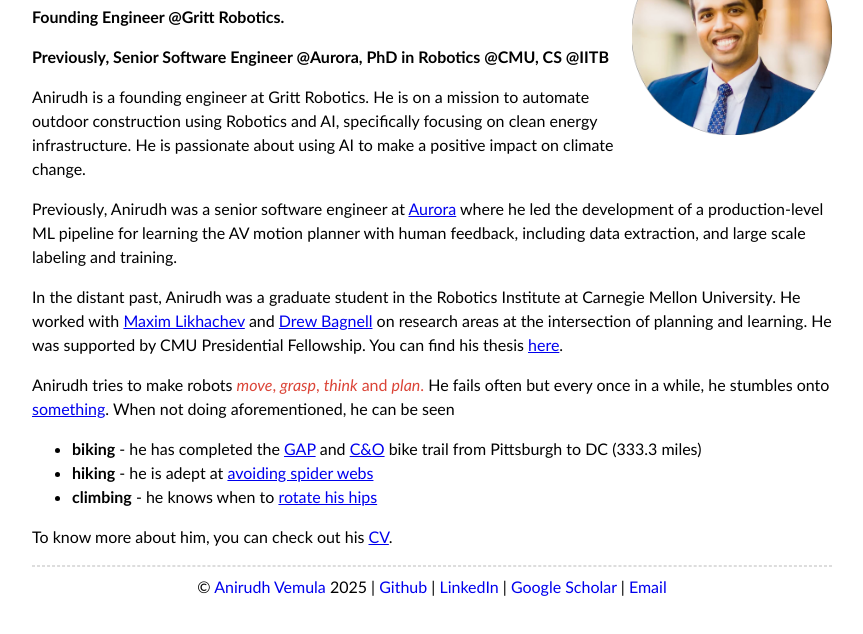
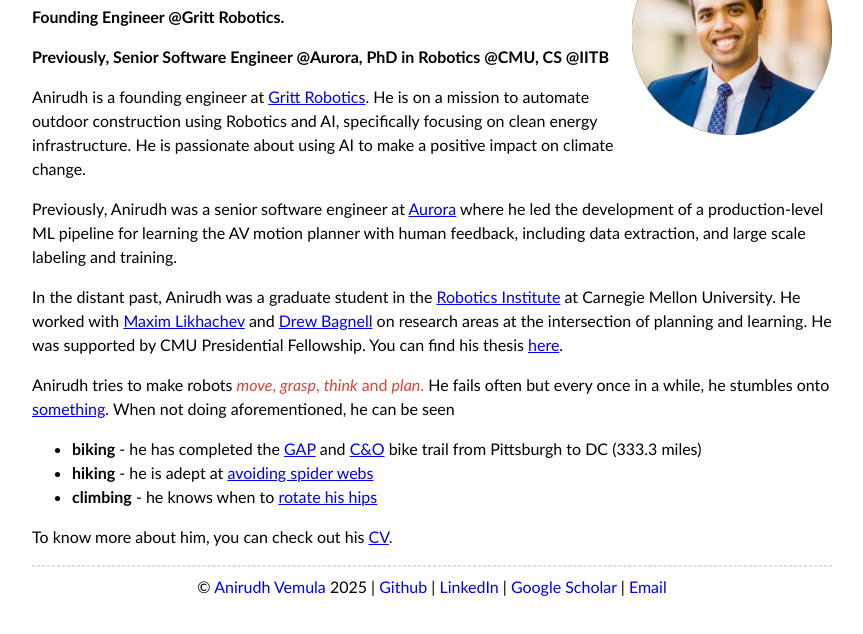
Before and after one commit to vvanirudh/vvanirudh.github.io, a plain HTML site: page about/index.html in a window 1280 px wide. Shown: the part 160-794 px from the top of the page, without its empty margins (208-1071 px from the left). Drawn offline with nearby package versions, Linux system fonts and the light colour scheme; some packages are replaced by stand-ins of ours.

Commit message:
update links

```diff
--- a/about/index.html
+++ b/about/index.html
@@ -31,9 +31,9 @@
 <h1 id="anirudh-vemula">Anirudh Vemula</h1>
 <p><strong>Founding Engineer @Gritt Robotics.</strong></p>
 <p><strong>Previously, Senior Software Engineer @Aurora, PhD in Robotics @CMU, CS @IITB</strong></p>
-<p>Anirudh is a founding engineer at Gritt Robotics. He is on a mission to automate outdoor construction using Robotics and AI, specifically focusing on clean energy infrastructure. He is passionate about using AI to make a positive impact on climate change.</p>
+<p>Anirudh is a founding engineer at <a href="https://www.gritt.ai/">Gritt Robotics</a>. He is on a mission to automate outdoor construction using Robotics and AI, specifically focusing on clean energy infrastructure. He is passionate about using AI to make a positive impact on climate change.</p>
 <p>Previously, Anirudh was a senior software engineer at <a href="https://aurora.tech/">Aurora</a> where he led the development of a production-level ML pipeline for learning the AV motion planner with human feedback, including data extraction, and large scale labeling and training.</p>
-<p>In the distant past, Anirudh was a graduate student in the Robotics Institute at Carnegie Mellon University. He worked with <a href="http://ri.cmu.edu/ri-faculty/maxim-likhachev/">Maxim Likhachev</a> and <a href="http://ri.cmu.edu/ri-faculty/j-andrew-drew-bagnell/">Drew Bagnell</a> on research areas at the intersection of planning and learning. He was supported by CMU Presidential Fellowship. You can find his thesis <a href="https://www.ri.cmu.edu/publications/planning-and-execution-using-inaccurate-models-with-provable-guarantees-on-task-completeness/">here</a>.</p>
+<p>In the distant past, Anirudh was a graduate student in the <a href="https://www.ri.cmu.edu/">Robotics Institute</a> at Carnegie Mellon University. He worked with <a href="http://ri.cmu.edu/ri-faculty/maxim-likhachev/">Maxim Likhachev</a> and <a href="http://ri.cmu.edu/ri-faculty/j-andrew-drew-bagnell/">Drew Bagnell</a> on research areas at the intersection of planning and learning. He was supported by CMU Presidential Fellowship. You can find his thesis <a href="https://www.ri.cmu.edu/publications/planning-and-execution-using-inaccurate-models-with-provable-guarantees-on-task-completeness/">here</a>.</p>
 <p>Anirudh tries to make robots <span style="color:#DB4437"> <em>move</em>, <em>grasp</em>, <em>think</em> and <em>plan</em>. </span> He fails often but every once in a while, he stumbles onto <a href="../research">something</a>.
 When not doing aforementioned, he can be seen</p>
 <ul>
```
